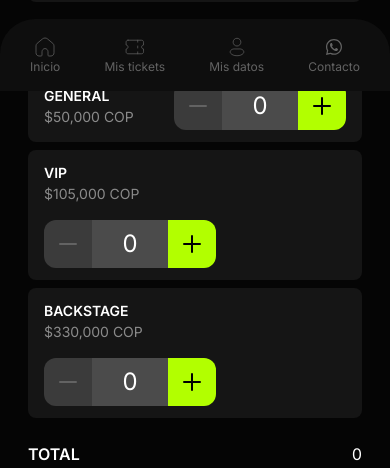
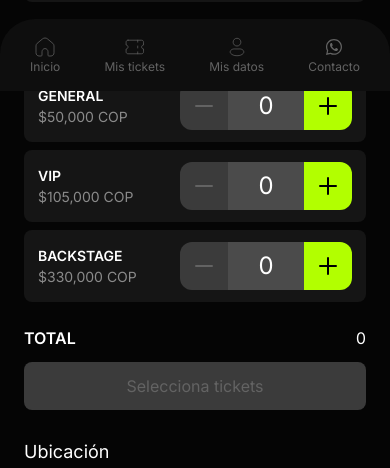
Before and after one commit to Rave-Dates/rave-dates-fe, a Next.js app: page /event/algo in a window 390 px wide. Shown: the part 753-1221 px from the top of the page. Built offline with nearby package versions, Linux system fonts and the light colour scheme.

Commit message:
Little style fix

```diff
--- a/src/components/containers/event-detail/EventDetail.tsx
+++ b/src/components/containers/event-detail/EventDetail.tsx
@@ -45,7 +45,7 @@ const EventDetails = ({ eventName } : { eventName: IEventCard['name'] }) => {
           <EventHero eventImages={selectedEvent.images} />
 
           {/* Title */}
-          <div className='px-7'>
+          <div className='px-6'>
             <div className="mb-4 text-center">
               <h1 className="text-4xl font-semibold text-white mb-0.5 uppercase">{selectedEvent.name}</h1>
               <p className="text-text-inactive">Extended set</p>
--- a/src/components/containers/event-detail/TicketSelector.tsx
+++ b/src/components/containers/event-detail/TicketSelector.tsx
@@ -33,13 +33,12 @@ const TicketSelector: React.FC = () => {
   });
 
   return (
-    <div className="">
+    <div>
       <h3 className="text-lg font-semibold text-white mb-2">Entradas disponibles</h3>
-
       <div className="space-y-2 mb-6">
         {tickets.map((ticket) => (
-          <div key={ticket.id} className="flex flex-wrap gap-x-10 gap-y-4 bg-cards-container px-4 py-3 rounded-lg items-center justify-between">
-            <div>
+          <div key={ticket.id} className="flex flex-wrap gap-x-5 gap-y-4 bg-cards-container px-3.5 py-3 rounded-lg items-center justify-between">
+            <div className='w-[100px] sm:w-[170px]'>
               <div className="font-semibold text-body">{ticket.name}</div>
               <div className="text-body lg:text-subtitle text-primary-white/50">${ticket.price.toLocaleString()} COP</div>
             </div>
```
